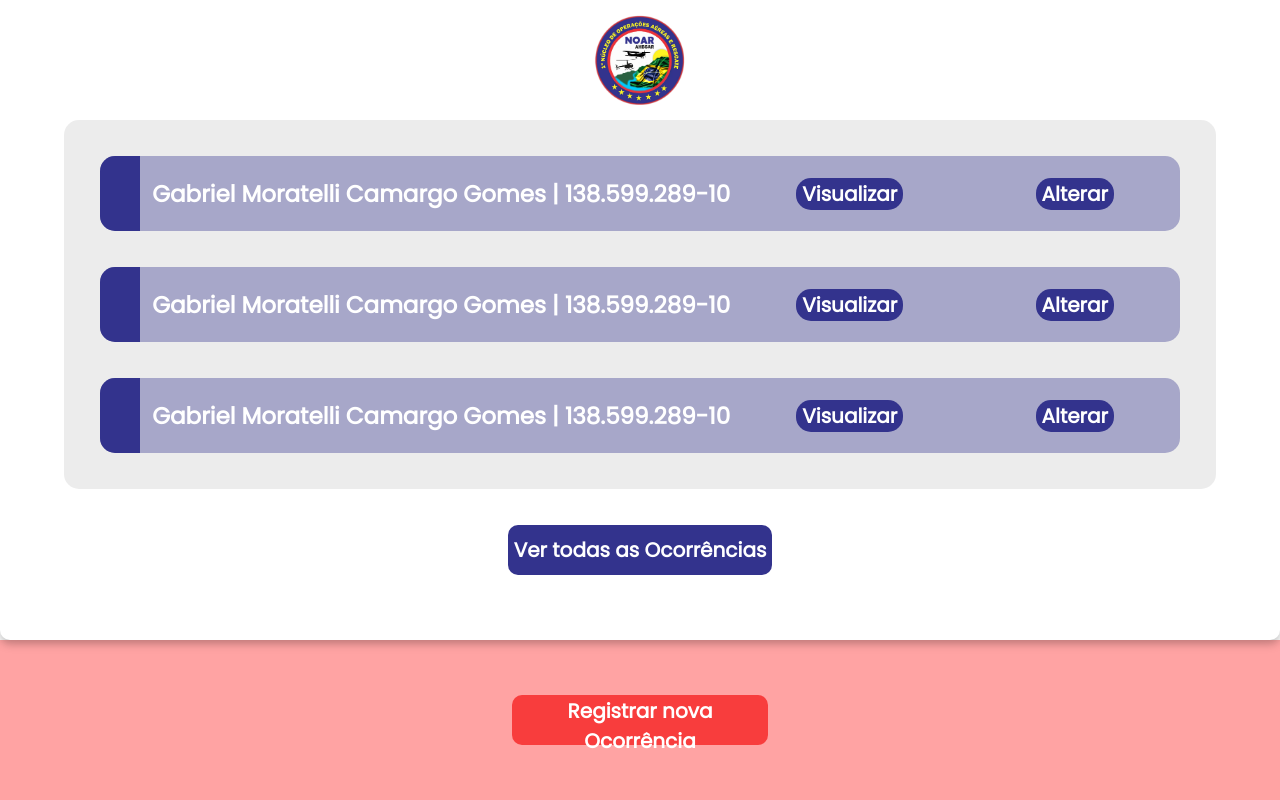
After one commit to CaueFoyth/NOAR, a Flask app: page /mainpage in a window 1280 px wide. The commit adds this page. Run offline with Flask 3, Linux system fonts and the light colour scheme; a user stored in the database is signed in; some libraries are stand-ins or nearby versions.

Commit message:
Página Inicial/Ocorrencia

```diff
--- a/main.py
+++ b/main.py
@@ -140,6 +140,14 @@ def alterarOc():
         return redirect(url_for("index"))
     return redirect(url_for("index"))
 
+@app.route('/mainpage', methods=["POST" , "GET"])
+def mainpage():
+    if 'logado' in session:
+        if session['adm'] == 1:
+            return render_template("mainpage.html")
+        return redirect(url_for("index"))
+    return redirect(url_for("index"))
+
 if __name__ == '__main__':
     #Para atualizar automaticamente no localhost coloque debug=True dentro do run
     app.run(debug=True)
--- /dev/null
+++ b/static/mainpageCSS.css
@@ -0,0 +1,149 @@
+@import url("https://fonts.googleapis.com/css2?family=Poppins:wght@200;400&display=swap");
+body {
+  margin: 0;
+  padding: 0;
+  overflow: hidden;
+}
+
+.background {
+  width: 100%;
+  height: 80vh;
+  border-bottom-left-radius: 10px;
+  border-bottom-right-radius: 10px;
+  background-color: #Ffffff;
+  filter: drop-shadow(0px 4px 4px rgba(0, 0, 0, 0.25));
+  z-index: 10;
+}
+
+.header {
+  height: 120px;
+  display: flex;
+  justify-content: center;
+  align-items: center;
+}
+
+.seta {
+  position: absolute;
+  right: 1300px;
+  width: -moz-fit-content;
+  width: fit-content;
+  height: -moz-fit-content;
+  height: fit-content;
+  cursor: pointer;
+  color: #33338D;
+}
+
+@media (max-width: 360) {
+  .seta {
+    right: 600px;
+  }
+}
+.estrutura {
+  height: -moz-fit-content;
+  height: fit-content;
+  width: 90%;
+  display: flex;
+  background-color: rgba(112, 112, 112, 0.1294117647);
+  border-radius: 15px;
+  justify-content: space-evenly;
+  align-items: center;
+  flex-direction: column;
+}
+
+.content {
+  width: -moz-fit-content;
+  width: fit-content;
+  height: 75px;
+  background-color: rgba(51, 51, 141, 0.3764705882);
+  display: flex;
+  border-radius: 15px;
+  align-items: left;
+  align-items: center;
+  color: #Ffffff;
+  font-weight: bolder;
+  font-size: 23px;
+  justify-content: space-between;
+  font-family: "Poppins", sans-serif;
+}
+
+.left-ret {
+  height: 75px;
+  width: 2.5rem;
+  background-color: #33338D;
+  border-radius: 15px 0 0 15px;
+}
+
+.buttons-content {
+  width: 450px;
+  display: flex;
+  flex-direction: row;
+  justify-content: space-around;
+}
+
+.button-read {
+  background: #33338D;
+  border: 0;
+  margin: 0;
+  color: #Ffffff;
+  font-size: 20px;
+  font-style: normal;
+  font-weight: 800;
+  line-height: normal;
+  cursor: pointer;
+  font-family: "Poppins", sans-serif;
+  border-radius: 15px;
+}
+
+.button-edit {
+  background: #33338D;
+  border: 0;
+  margin: 0;
+  color: #Ffffff;
+  font-size: 20px;
+  font-style: normal;
+  font-weight: 800;
+  line-height: normal;
+  cursor: pointer;
+  font-family: "Poppins", sans-serif;
+  border-radius: 15px;
+}
+
+.see_all {
+  background: #33338D;
+  border: 0;
+  margin: 0;
+  height: 50px;
+  color: #Ffffff;
+  font-size: 20px;
+  font-style: normal;
+  font-weight: 800;
+  line-height: normal;
+  cursor: pointer;
+  font-family: "Poppins", sans-serif;
+  border-radius: 10px;
+}
+
+.nova_ocorrencia {
+  background: #FFA3A3;
+  width: 100%;
+  height: 20vh;
+  display: flex;
+  justify-content: center;
+  align-items: center;
+}
+
+.new_register_button {
+  background: #f83d3d;
+  border: 0;
+  margin: 0;
+  height: 50px;
+  width: 20%;
+  color: #Ffffff;
+  font-size: 20px;
+  font-style: normal;
+  font-weight: 800;
+  line-height: normal;
+  cursor: pointer;
+  font-family: "Poppins", sans-serif;
+  border-radius: 10px;
+}/*# sourceMappingURL=mainpageCSS.css.map */
--- /dev/null
+++ b/static/mainpageCSS.scss
@@ -0,0 +1,160 @@
+@import url('https://fonts.googleapis.com/css2?family=Poppins:wght@200;400&display=swap');
+
+$primaria: #33338D;
+$secundaria: #Ffffff;
+$preto: #00000053;
+
+body
+{
+    margin: 0;
+    padding: 0;
+    overflow: hidden
+}
+
+.background
+{
+    width: 100%;
+    height: 80vh;
+    border-bottom-left-radius: 10px;
+    border-bottom-right-radius: 10px;
+    background-color: #Ffffff;
+    filter: drop-shadow(0px 4px 4px rgba(0, 0, 0, 0.25));
+    z-index: 10;
+
+}
+
+.header
+{
+    height: 120px;
+    display: flex;
+    justify-content: center;
+    align-items: center;
+}
+.seta
+{
+  position: absolute;
+  right: 1300px;
+  width: fit-content;
+  height: fit-content;
+  cursor: pointer;
+  color: $primaria;
+}
+@media (max-width: 360)
+{
+  .seta
+  {
+    right: 600px;
+  }
+}
+    .estrutura
+    {
+        height: fit-content;
+        width: 90%;
+        display: flex;
+        background-color: #70707021;
+        border-radius: 15px;
+        justify-content: space-evenly;
+        align-items: center;
+        flex-direction: column;
+    }
+
+  .content
+  {
+    width: fit-content;
+    height: 75px;
+    background-color: #33338d60;
+    display: flex;
+    border-radius: 15px;
+    align-items: left;
+    align-items: center;
+    color: $secundaria;
+    font-weight: bolder;
+    font-size: 23px;
+    justify-content: space-between;
+    font-family: 'Poppins', sans-serif;
+  }
+  .left-ret
+  {
+    height: 75px;
+    width: 2.5rem;
+    background-color: $primaria;
+    border-radius: 15px 0 0 15px;
+  }
+
+  .buttons-content
+  {
+    width: 450px;
+    display: flex;
+    flex-direction: row;
+    justify-content: space-around;
+  }
+
+  .button-read
+  {
+    background: $primaria;
+    border: 0;
+    margin: 0;
+    color: $secundaria;
+    font-size: 20px;
+    font-style: normal;
+    font-weight: 800;
+    line-height: normal;
+    cursor: pointer;
+    font-family: 'Poppins', sans-serif;
+    border-radius: 15px;
+  }
+  .button-edit
+  {
+    background: $primaria;
+    border: 0;
+    margin: 0;
+    color: $secundaria;
+    font-size: 20px;
+    font-style: normal;
+    font-weight: 800;
+    line-height: normal;
+    cursor: pointer;
+    font-family: 'Poppins', sans-serif;
+    border-radius: 15px;
+  }
+
+  .see_all
+  {
+    background: $primaria;
+    border: 0;
+    margin: 0;
+    height: 50px;
+    color: $secundaria;
+    font-size: 20px;
+    font-style: normal;
+    font-weight: 800;
+    line-height: normal;
+    cursor: pointer;
+    font-family: 'Poppins', sans-serif;
+    border-radius: 10px;
+  }
+  .nova_ocorrencia
+  {
+    background: #FFA3A3;
+    width: 100%;
+    height: 20vh;
+    display: flex;
+    justify-content: center;
+    align-items: center;
+  }
+  .new_register_button
+  {
+    background: #f83d3d;
+    border: 0;
+    margin: 0;
+    height: 50px;
+    width: 20%;
+    color: $secundaria;
+    font-size: 20px;
+    font-style: normal;
+    font-weight: 800;
+    line-height: normal;
+    cursor: pointer;
+    font-family: 'Poppins', sans-serif;
+    border-radius: 10px;
+  }
--- a/templates/index.html
+++ b/templates/index.html
@@ -29,7 +29,7 @@
               <input type="password" name="senha" class="input" placeholder="Insira sua senha" required>
             </div>
 
-            <a href="#" >
+            <a href="/senha" >
               <p class="texto">Esqueceu sua senha?</p>
             </a>
             <button type="submit" class="button"> Entrar </button>
--- /dev/null
+++ b/templates/mainpage.html
@@ -0,0 +1,178 @@
+<!DOCTYPE html>
+<html lang="pt-br">
+<head>
+    <meta charset="UTF-8">
+    <meta http-equiv="X-UA-Compatible" content="IE=edge">
+    <meta name="viewport" content="width=device-width, initial-scale=1.0">
+    <link rel="stylesheet" href="../static/mainpageCSS.css">
+    <title>Página Inicial</title>
+</head>
+
+
+
+
+<body>
+{% block body %}
+
+    <center>
+        <main class="background">
+
+            <center class="header">
+                <img class="logo" src="static/img/logo_pequena.png" style="scale: 35%">
+            </center>
+
+            <div class="estrutura">
+                <br>
+                <br>
+                <div class="content">
+                    <div class="left-ret"></div>
+                    <!-- Texto em baixo da div ("left-ret") -->
+                    &nbsp; Gabriel Moratelli Camargo Gomes | 138.599.289-10
+
+
+                    <div class="buttons-content">
+
+                    <button onclick="Ver()" class="button-read">Visualizar</button>
+
+                    <script>
+
+                    function Ver()
+                    {
+                        window.location.replace("/ver")
+                    }
+
+                    </script>
+
+                    <button onclick="AlterarOc()" class="button-edit">Alterar</button>
+
+                    <script>
+
+                        function AlterarOc()
+                        {
+                            window.location.replace("/alterarOc")
+                        }
+
+                    </script>
+
+
+
+                    </div>
+                </div>
+                <br>
+                <br>
+
+                <div class="content">
+                    <div class="left-ret"></div>
+                    <!-- Texto em baixo da div ("left-ret") -->
+                    &nbsp; Gabriel Moratelli Camargo Gomes | 138.599.289-10
+
+
+                    <div class="buttons-content">
+
+                    <button onclick="Ver()" class="button-read">Visualizar</button>
+
+                    <script>
+
+                    function Ver()
+                    {
+                        window.location.replace("/ver")
+                    }
+
+                    </script>
+
+                    <button onclick="AlterarOc()" class="button-edit">Alterar</button>
+
+                    <script>
+
+                        function AlterarOc()
+                        {
+                            window.location.replace("/alterarOc")
+                        }
+
+                    </script>
+
+
+
+                    </div>
+                </div>
+                <br>
+                <br>
+
+                <div class="content">
+                    <div class="left-ret"></div>
+                    <!-- Texto em baixo da div ("left-ret") -->
+                    &nbsp; Gabriel Moratelli Camargo Gomes | 138.599.289-10
+
+
+                    <div class="buttons-content">
+
+                    <button onclick="Ver()" class="button-read">Visualizar</button>
+
+                    <script>
+
+                    function Ver()
+                    {
+                        window.location.replace("/ver")
+                    }
+
+                    </script>
+
+                    <button onclick="AlterarOc()" class="button-edit">Alterar</button>
+
+                    <script>
+
+                        function AlterarOc()
+                        {
+                            window.location.replace("/alterarOc")
+                        }
+
+                    </script>
+
+
+
+                    </div>
+                </div>
+                <br>
+                <br>
+
+                </div>
+
+                <Br>
+                <Br>
+
+                <button onclick="Ocorrencias()" class="see_all">Ver todas as Ocorrências</button>
+
+
+
+                <script>
+
+                    function Ocorrencias()
+                    {
+                        window.location.replace("/ocorrencias")
+                    }
+
+                </script>
+
+            </div>
+        </main>
+
+
+
+            <div class="nova_ocorrencia">
+                <button onclick="NovaOcorrencia()" class="new_register_button">Registrar nova Ocorrência</button>
+
+                <script>
+
+                    function NovaOcorrencia()
+                    {
+                        window.location.replace("/ver")
+                    }
+
+                </script>
+
+            </div>
+
+    </center>
+{% endblock %}
+</body>
+</html>
--- a/templates/ocorrencias.html
+++ b/templates/ocorrencias.html
@@ -15,7 +15,7 @@
     <script>
         function Retorna()
             {
-                window.location.replace("/adm")
+                window.location.replace("/mainpage")
             }
     </script>
 </center>
```
Also changed, not shown: templates/confirmpage.html (+4 -4 lines), 1 other file.
